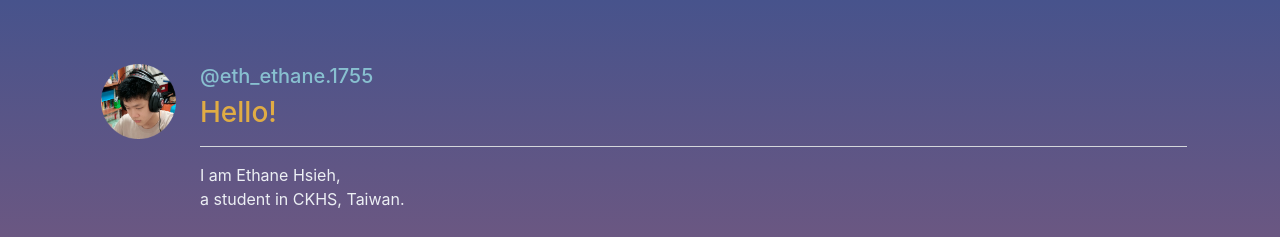
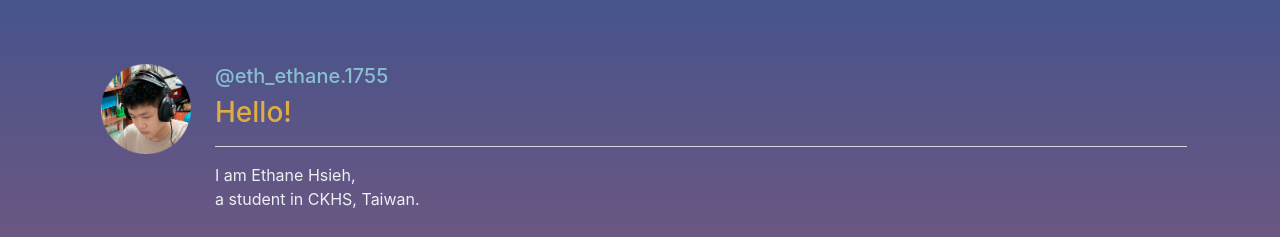
Before and after one commit to Ethane1755/Linktree, a plain HTML site: page index.html in a window 1280 px wide. Shown: the top 237 px of the page. Drawn offline with nearby package versions, Linux system fonts and the light colour scheme.

Commit message:
test_bigger_image

```diff
--- a/index.html
+++ b/index.html
@@ -101,7 +101,7 @@
   </style>
   <div class="container">
     <div class="media mt-5">
-      <img src="IMG/profile.png" class="m-3" alt="image" width="75px" height="75px">
+      <img src="IMG/profile.png" class="m-3" alt="image" width="90px" height="90px">
       <div class="media-body m-2">
         <h5 class="align-items-center mt-2">@eth_ethane.1755&nbsp;&nbsp;</h5>
         <h3>Hello!</h3>
```
